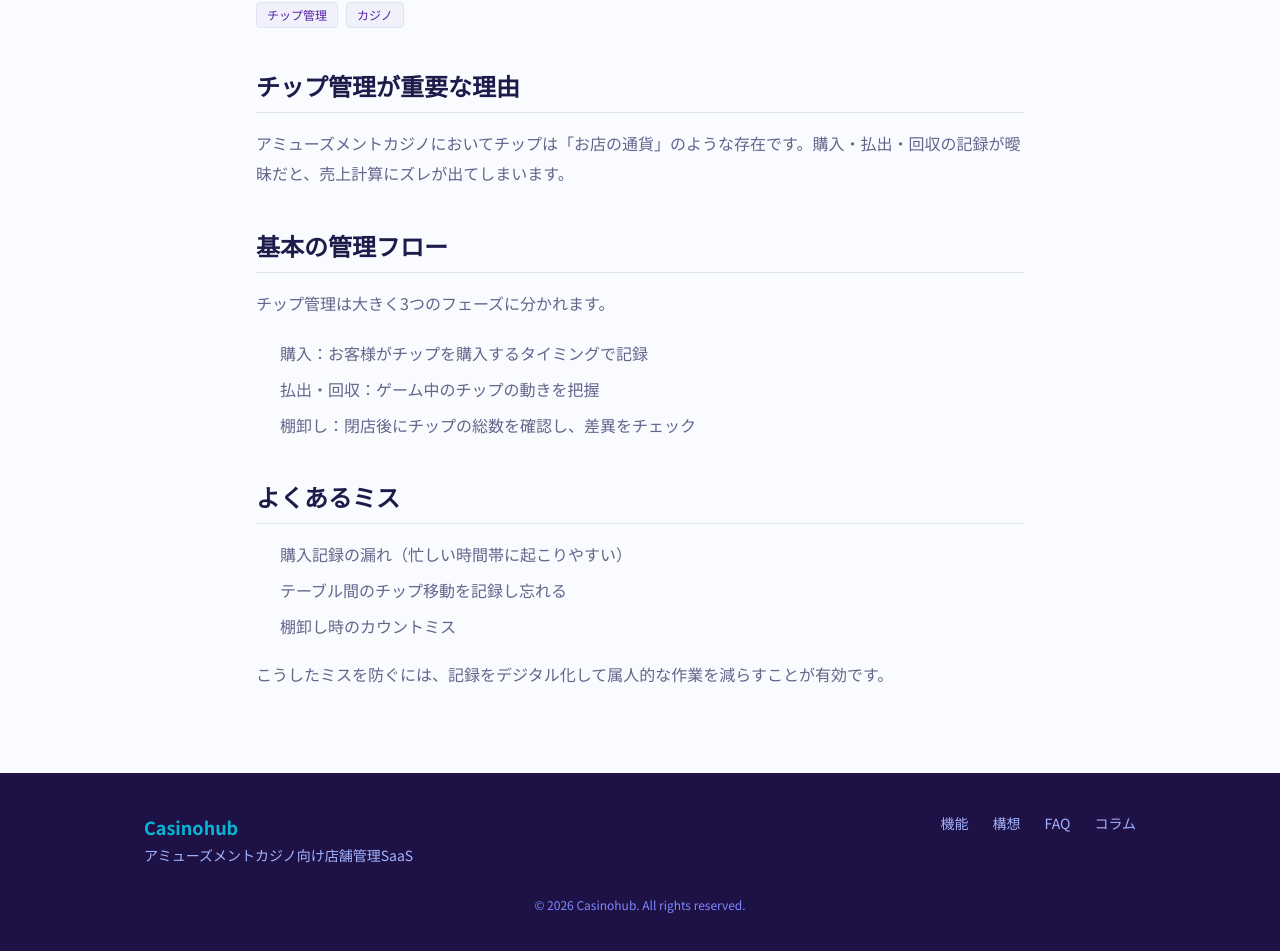
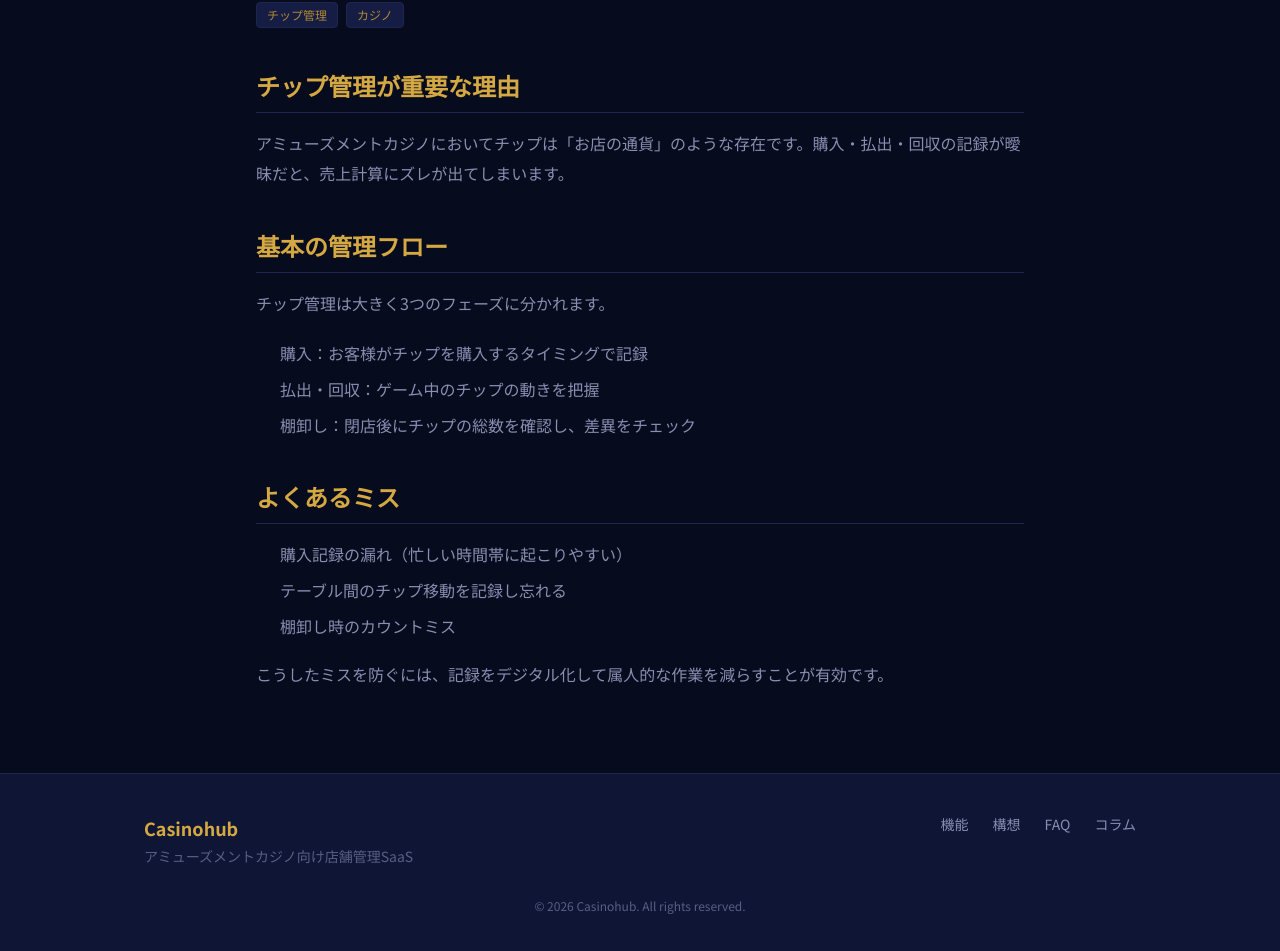
Before and after one commit to casinohub-jp/hp, a Next.js app: page /column/casino-chip-management in a window 1280 px wide. Shown: the part 224-1175 px from the top of the page. Built offline with nearby package versions, Linux system fonts and the light colour scheme.

Commit message:
ダーク+ゴールドテーマに変更

```diff
--- a/src/app/column/[slug]/page.tsx
+++ b/src/app/column/[slug]/page.tsx
@@ -31,7 +31,7 @@ export default async function ArticlePage({ params }: Props) {
       <article className="mx-auto max-w-3xl">
         <Link
           href="/column"
-          className="inline-flex items-center gap-1 text-sm text-ch-text-muted hover:text-ch-primary mb-6 transition-colors"
+          className="inline-flex items-center gap-1 text-sm text-ch-text-muted hover:text-ch-gold mb-6 transition-colors"
         >
           <ArrowLeft size={14} />
           コラム一覧へ
@@ -47,7 +47,7 @@ export default async function ArticlePage({ params }: Props) {
             {article.tags.map((tag) => (
               <span
                 key={tag}
-                className="text-xs px-2.5 py-1 rounded bg-ch-surface-alt border border-ch-border text-ch-primary-dark"
+                className="text-xs px-2.5 py-1 rounded bg-ch-surface-alt border border-ch-border text-ch-gold-dark"
               >
                 {tag}
               </span>
--- a/src/app/globals.css
+++ b/src/app/globals.css
@@ -1,21 +1,20 @@
 @import "tailwindcss";
 
 @theme inline {
-  --color-ch-bg: #fafbff;
-  --color-ch-surface: #ffffff;
-  --color-ch-surface-alt: #f0f1fa;
-  --color-ch-hero-from: #1e1145;
-  --color-ch-hero-to: #0f172a;
-  --color-ch-primary: #6c2bd9;
-  --color-ch-primary-light: #7e3ff2;
-  --color-ch-primary-dark: #5521a6;
-  --color-ch-accent: #06b6d4;
-  --color-ch-accent-light: #22d3ee;
-  --color-ch-border: #e2e5f1;
-  --color-ch-border-hover: #c5c9e0;
-  --color-ch-text: #1e1b4b;
-  --color-ch-text-secondary: #64648b;
-  --color-ch-text-muted: #9a9abb;
+  --color-ch-bg: #070b1e;
+  --color-ch-surface: #0f1535;
+  --color-ch-surface-alt: #161d45;
+  --color-ch-gold: #d4a843;
+  --color-ch-gold-light: #e8c468;
+  --color-ch-gold-dark: #b08930;
+  --color-ch-green: #1a8b4b;
+  --color-ch-green-light: #22b35e;
+  --color-ch-red: #dc2626;
+  --color-ch-border: #1e2650;
+  --color-ch-border-hover: #2a3568;
+  --color-ch-text: #f0f0f8;
+  --color-ch-text-secondary: #8a8eb0;
+  --color-ch-text-muted: #5a5e80;
 }
 
 body {
@@ -44,7 +43,7 @@ body {
   font-weight: 700;
   margin-top: 2.5rem;
   margin-bottom: 1rem;
-  color: var(--color-ch-text);
+  color: var(--color-ch-gold);
   border-bottom: 1px solid var(--color-ch-border);
   padding-bottom: 0.5rem;
 }
@@ -75,19 +74,19 @@ body {
 }
 
 .prose-ch strong {
-  color: var(--color-ch-primary);
+  color: var(--color-ch-gold);
   font-weight: 600;
 }
 
 .prose-ch blockquote {
-  border-left: 3px solid var(--color-ch-primary);
+  border-left: 3px solid var(--color-ch-gold-dark);
   padding-left: 1rem;
   margin: 1.5rem 0;
   color: var(--color-ch-text-muted);
 }
 
 .prose-ch a {
-  color: var(--color-ch-primary);
+  color: var(--color-ch-gold);
   text-decoration: underline;
 }
 
--- a/src/components/ArticleCard.tsx
+++ b/src/components/ArticleCard.tsx
@@ -5,7 +5,7 @@ export function ArticleCard({ article }: { article: Article }) {
   return (
     <Link
       href={`/column/${article.slug}`}
-      className="block rounded-xl bg-ch-surface border border-ch-border p-5 hover:border-ch-primary/30 hover:shadow-md transition-all"
+      className="block rounded-xl bg-ch-surface border border-ch-border p-5 hover:border-ch-gold/40 hover:bg-ch-surface-alt transition-all"
     >
       <p className="text-xs text-ch-text-muted mb-2">
         {article.date} ・ {article.category}
@@ -21,7 +21,7 @@ export function ArticleCard({ article }: { article: Article }) {
           {article.tags.map((tag) => (
             <span
               key={tag}
-              className="text-xs px-2 py-0.5 rounded bg-ch-surface-alt text-ch-primary-dark"
+              className="text-xs px-2 py-0.5 rounded bg-ch-border/50 text-ch-text-muted"
             >
               {tag}
             </span>
--- a/src/components/Footer.tsx
+++ b/src/components/Footer.tsx
@@ -3,14 +3,12 @@ import { BRAND, NAV_ITEMS } from "@/lib/constants";
 
 export function Footer() {
   return (
-    <footer className="bg-ch-hero-from text-white">
+    <footer className="border-t border-ch-border bg-ch-surface">
       <div className="mx-auto max-w-5xl px-4 py-10">
         <div className="flex flex-col md:flex-row justify-between gap-6">
           <div>
-            <p className="text-lg font-bold text-ch-accent">
-              {BRAND.name}
-            </p>
-            <p className="text-sm text-indigo-300 mt-1">
+            <p className="text-lg font-bold text-ch-gold">{BRAND.name}</p>
+            <p className="text-sm text-ch-text-muted mt-1">
               {BRAND.description}
             </p>
           </div>
@@ -19,14 +17,14 @@ export function Footer() {
               <Link
                 key={item.href}
                 href={item.href}
-                className="text-sm text-indigo-300 hover:text-white transition-colors"
+                className="text-sm text-ch-text-secondary hover:text-ch-gold transition-colors"
               >
                 {item.label}
               </Link>
             ))}
           </nav>
         </div>
-        <p className="mt-8 text-xs text-indigo-400 text-center">
+        <p className="mt-8 text-xs text-ch-text-muted text-center">
           &copy; {new Date().getFullYear()} {BRAND.name}. All rights reserved.
         </p>
       </div>
--- a/src/components/Header.tsx
+++ b/src/components/Header.tsx
@@ -9,9 +9,9 @@ export function Header() {
   const [open, setOpen] = useState(false);
 
   return (
-    <header className="fixed top-0 z-50 w-full bg-white/95 backdrop-blur border-b border-ch-border">
+    <header className="fixed top-0 z-50 w-full bg-ch-bg/95 backdrop-blur border-b border-ch-border">
       <div className="mx-auto max-w-5xl flex items-center justify-between px-4 h-14">
-        <Link href="/" className="text-lg font-bold text-ch-primary">
+        <Link href="/" className="text-lg font-bold text-ch-gold">
           {BRAND.name}
         </Link>
         <nav className="hidden md:flex gap-6">
@@ -19,7 +19,7 @@ export function Header() {
             <Link
               key={item.href}
               href={item.href}
-              className="text-sm text-ch-text-secondary hover:text-ch-primary transition-colors"
+              className="text-sm text-ch-text-secondary hover:text-ch-gold transition-colors"
             >
               {item.label}
             </Link>
@@ -34,12 +34,12 @@ export function Header() {
         </button>
       </div>
       {open && (
-        <nav className="md:hidden bg-white border-t border-ch-border px-4 pb-4">
+        <nav className="md:hidden bg-ch-surface border-t border-ch-border px-4 pb-4">
           {NAV_ITEMS.map((item) => (
             <Link
               key={item.href}
               href={item.href}
-              className="block py-2 text-sm text-ch-text-secondary hover:text-ch-primary"
+              className="block py-2 text-sm text-ch-text-secondary hover:text-ch-gold"
               onClick={() => setOpen(false)}
             >
               {item.label}
--- a/src/components/WaitingListForm.tsx
+++ b/src/components/WaitingListForm.tsx
@@ -9,12 +9,12 @@ export function WaitingListForm() {
       <input
         type="email"
         placeholder="メールアドレス"
-        className="flex-1 px-4 py-3 rounded-xl bg-white/10 border border-white/20 text-white placeholder:text-indigo-300 focus:outline-none focus:border-ch-accent focus:ring-2 focus:ring-ch-accent/30"
+        className="flex-1 px-4 py-3 rounded-lg bg-ch-bg border border-ch-border text-ch-text placeholder:text-ch-text-muted focus:outline-none focus:border-ch-gold focus:ring-1 focus:ring-ch-gold/30"
         required
       />
       <button
         type="submit"
-        className="bg-ch-accent hover:bg-ch-accent-light text-white font-semibold px-6 py-3 rounded-xl transition-colors whitespace-nowrap"
+        className="bg-gradient-to-r from-ch-gold to-ch-gold-light hover:from-ch-gold-light hover:to-ch-gold text-ch-bg font-semibold px-6 py-3 rounded-lg transition-all whitespace-nowrap"
       >
         登録する
       </button>
```
Also changed, not shown: src/app/page.tsx (+23 -23 lines).
